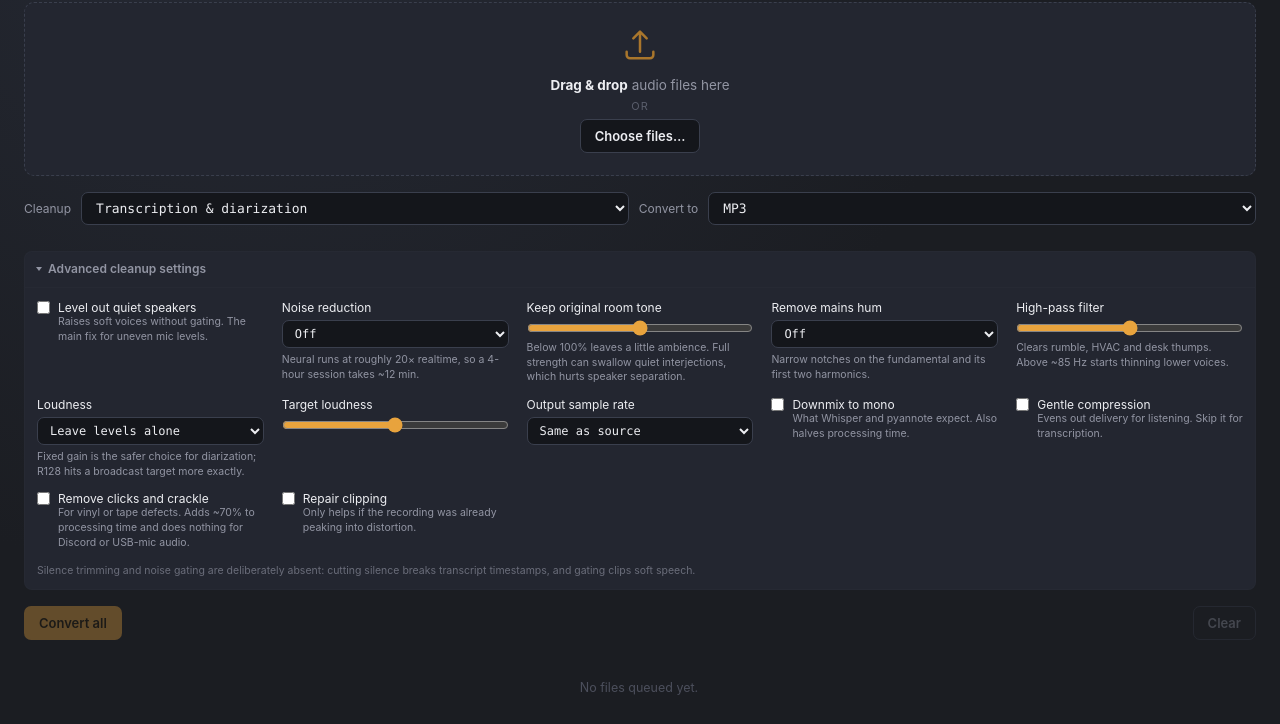
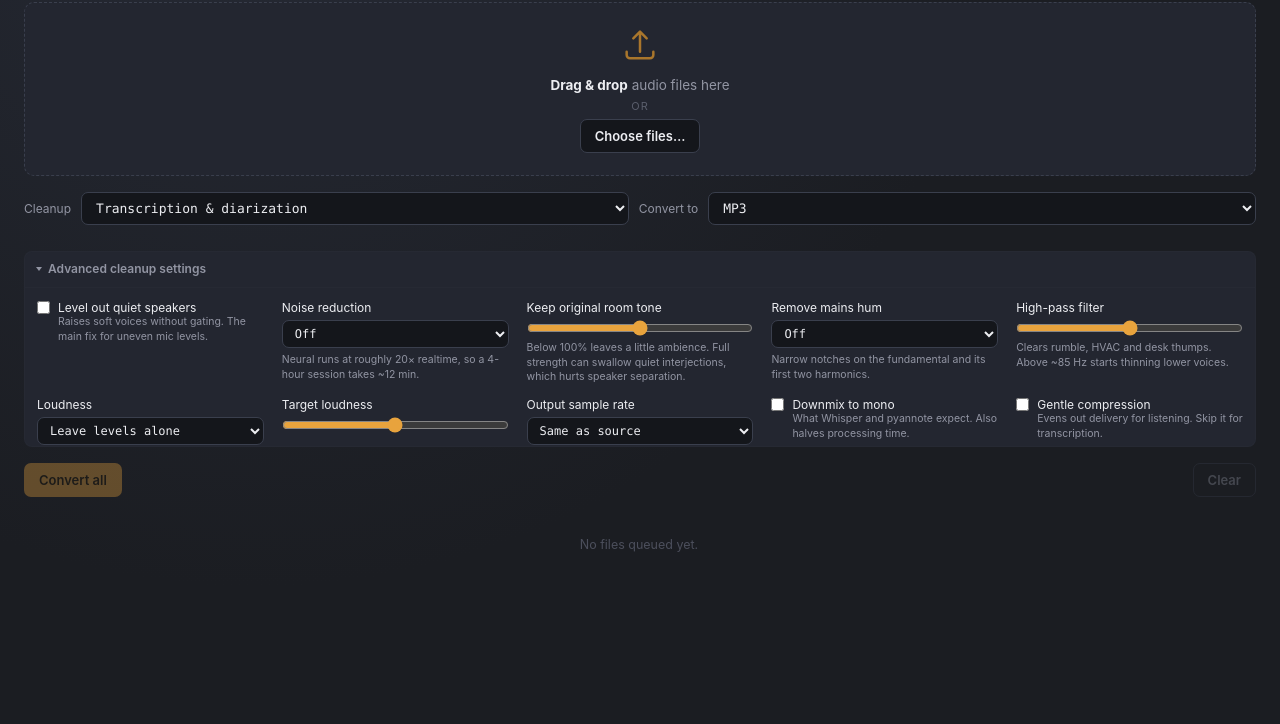
Before and after one commit to archivistai/archivist-audio-converter, a website: page src/index.html in a window 1280 px wide. Both pictures are taken after a click on the heading "Advanced cleanup settings". Shown: the part 76-800 px from the top of the page. Drawn offline with Linux system fonts and the light colour scheme.

Commit message:
Make advanced settings scroll when they exceed the window.
Co-authored-by: Cursor <cursoragent@cursor.com>

```diff
--- a/src/index.html
+++ b/src/index.html
@@ -59,6 +59,7 @@
 
       <details class="advanced" id="advanced">
         <summary>Advanced cleanup settings</summary>
+        <div class="advanced__body">
         <div class="advanced__grid">
           <label class="field field--check">
             <input type="checkbox" id="optSpeechnorm" />
@@ -165,6 +166,7 @@
           Silence trimming and noise gating are deliberately absent: cutting silence breaks
           transcript timestamps, and gating clips soft speech.
         </p>
+        </div>
       </details>
 
       <section class="actions">
--- a/src/style.css
+++ b/src/style.css
@@ -39,10 +39,12 @@ body {
 
 .app {
   height: 100vh;
+  min-height: 0;
   display: flex;
   flex-direction: column;
   padding: 22px 24px 18px;
   gap: 16px;
+  overflow-y: auto;
 }
 
 .app__header {
@@ -218,7 +220,8 @@ select option {
 /* ---- File list ---- */
 
 .filelist {
-  flex: 1;
+  flex: 1 1 0;
+  min-height: 4.5rem;
   overflow-y: auto;
   display: flex;
   flex-direction: column;
@@ -318,11 +321,15 @@ select option {
 
 /* Scrollbar */
 
-.filelist::-webkit-scrollbar {
+.app::-webkit-scrollbar,
+.filelist::-webkit-scrollbar,
+.advanced__body::-webkit-scrollbar {
   width: 8px;
 }
 
-.filelist::-webkit-scrollbar-thumb {
+.app::-webkit-scrollbar-thumb,
+.filelist::-webkit-scrollbar-thumb,
+.advanced__body::-webkit-scrollbar-thumb {
   background: var(--line-strong);
   border-radius: 4px;
 }
@@ -341,7 +348,21 @@ select option {
   background: var(--bg-raised);
   border: 1px solid var(--line);
   border-radius: 8px;
-  flex-shrink: 0;
+  flex: 0 1 auto;
+  min-height: 0;
+}
+
+.advanced[open] {
+  flex: 1 1 0;
+  display: flex;
+  flex-direction: column;
+  overflow: hidden;
+}
+
+.advanced__body {
+  min-height: 0;
+  flex: 1;
+  overflow-y: auto;
 }
 
 .advanced > summary {
@@ -354,6 +375,7 @@ select option {
   display: flex;
   align-items: center;
   gap: 7px;
+  flex-shrink: 0;
 }
 
 .advanced > summary::-webkit-details-marker {
```
